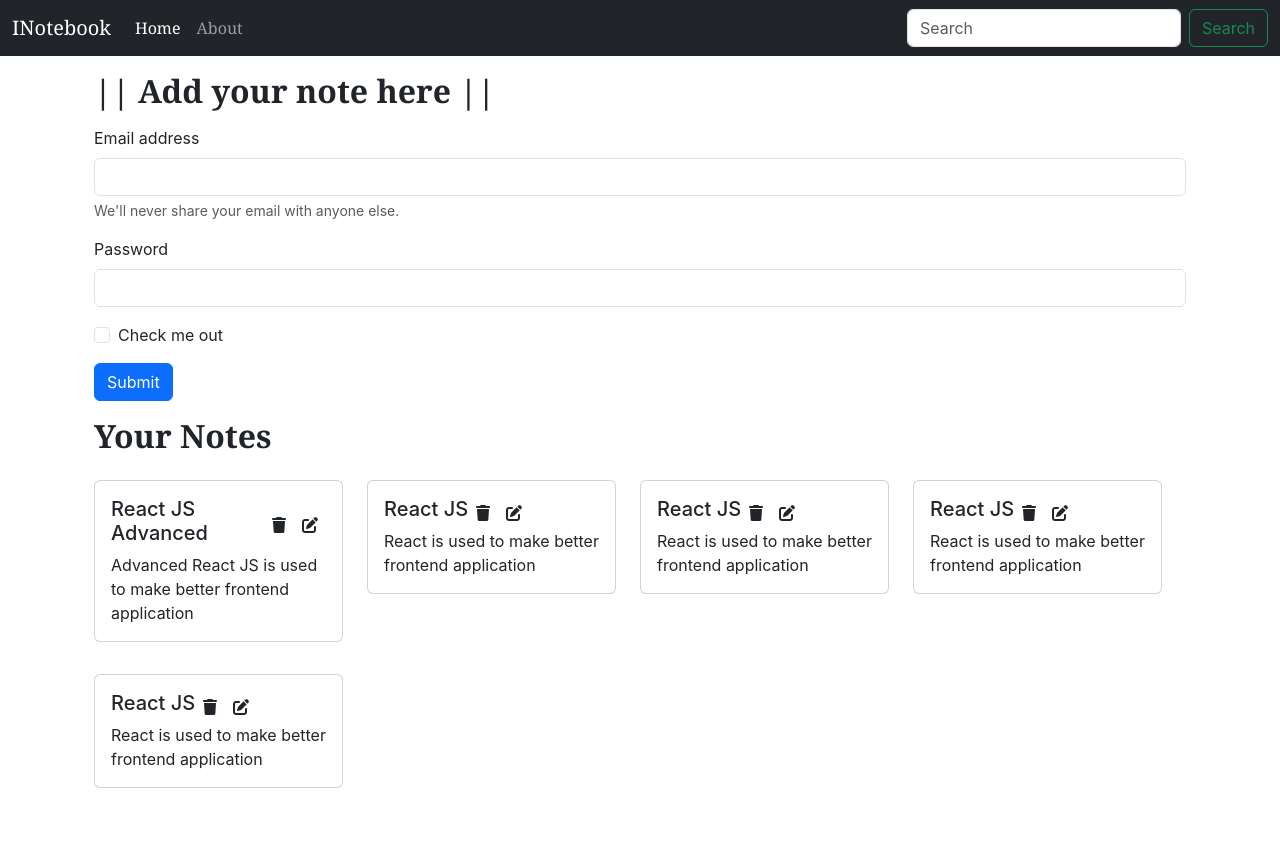
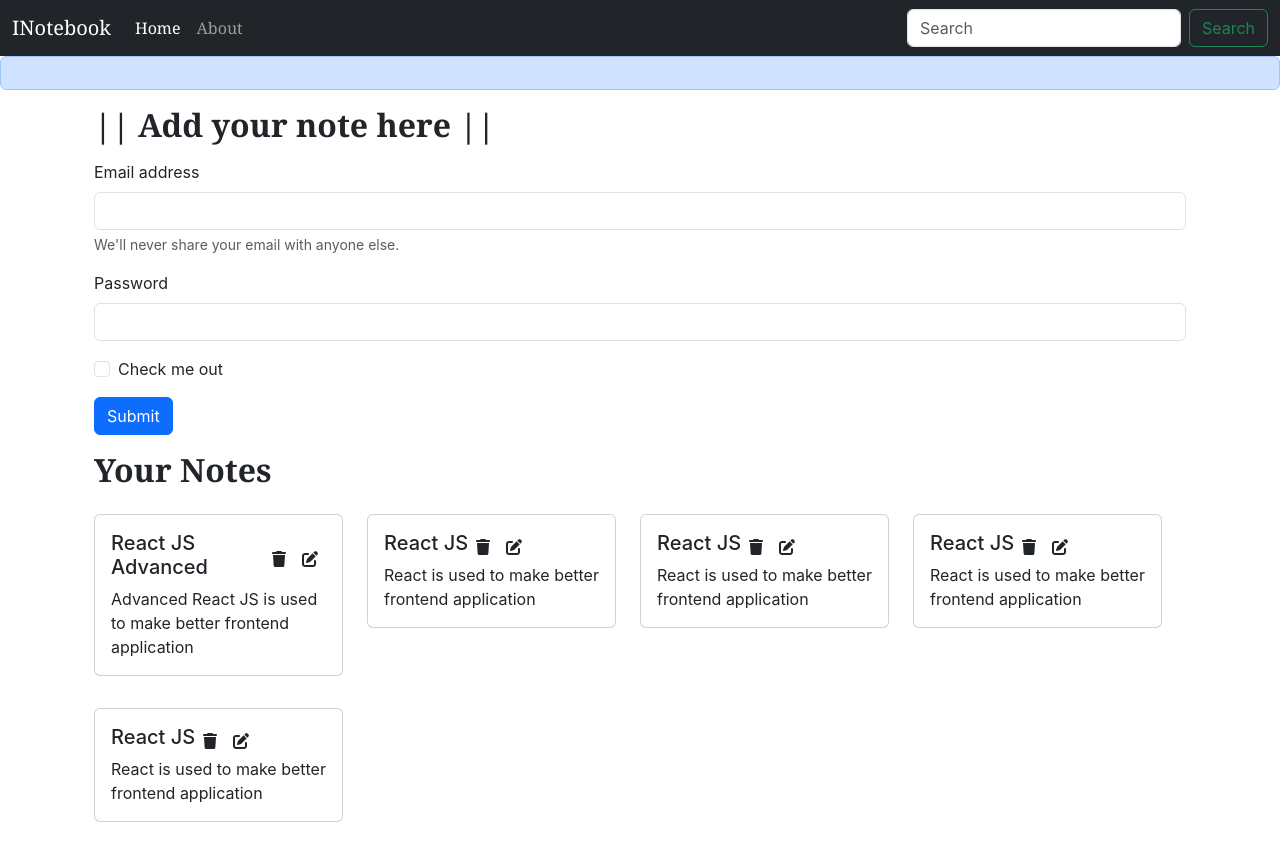
Before and after one commit to singhnaman320/INotebook, a React (Create React App) app in the folder inotebook/: page / in a window 1280 px wide. Before the commit the page ends 820 px from the top, so only its background shows below. Built offline with nearby package versions, Linux system fonts and the light colour scheme.

Commit message:
Adding Alert in App.js

```diff
--- a/inotebook/src/App.js
+++ b/inotebook/src/App.js
@@ -14,7 +14,7 @@ function App() {
       <NoteState>
         <Router>
           <NavBar />
-
+          <Alert/>
           <div className="container">
             <Switch>
               <Route exact path="/">
```
